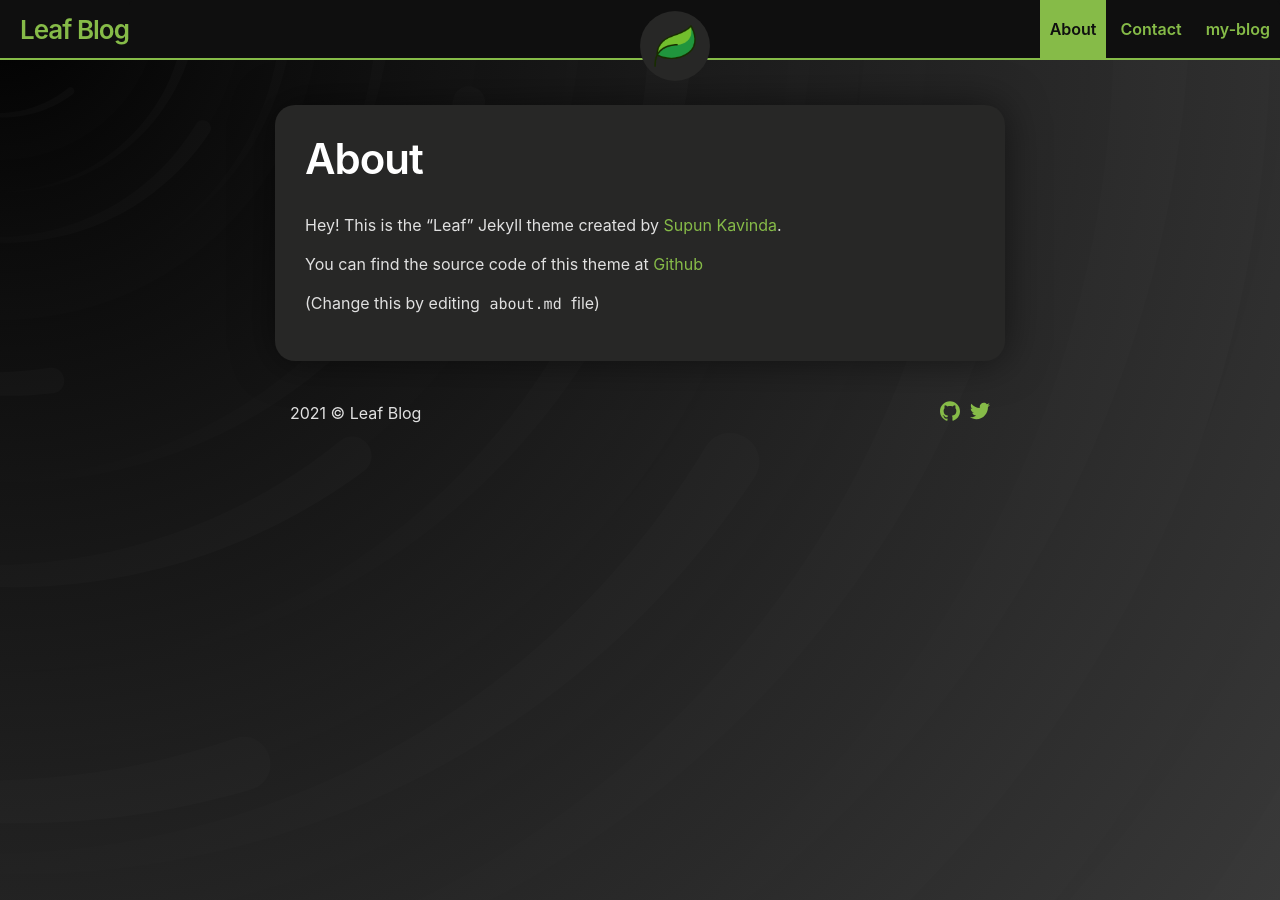
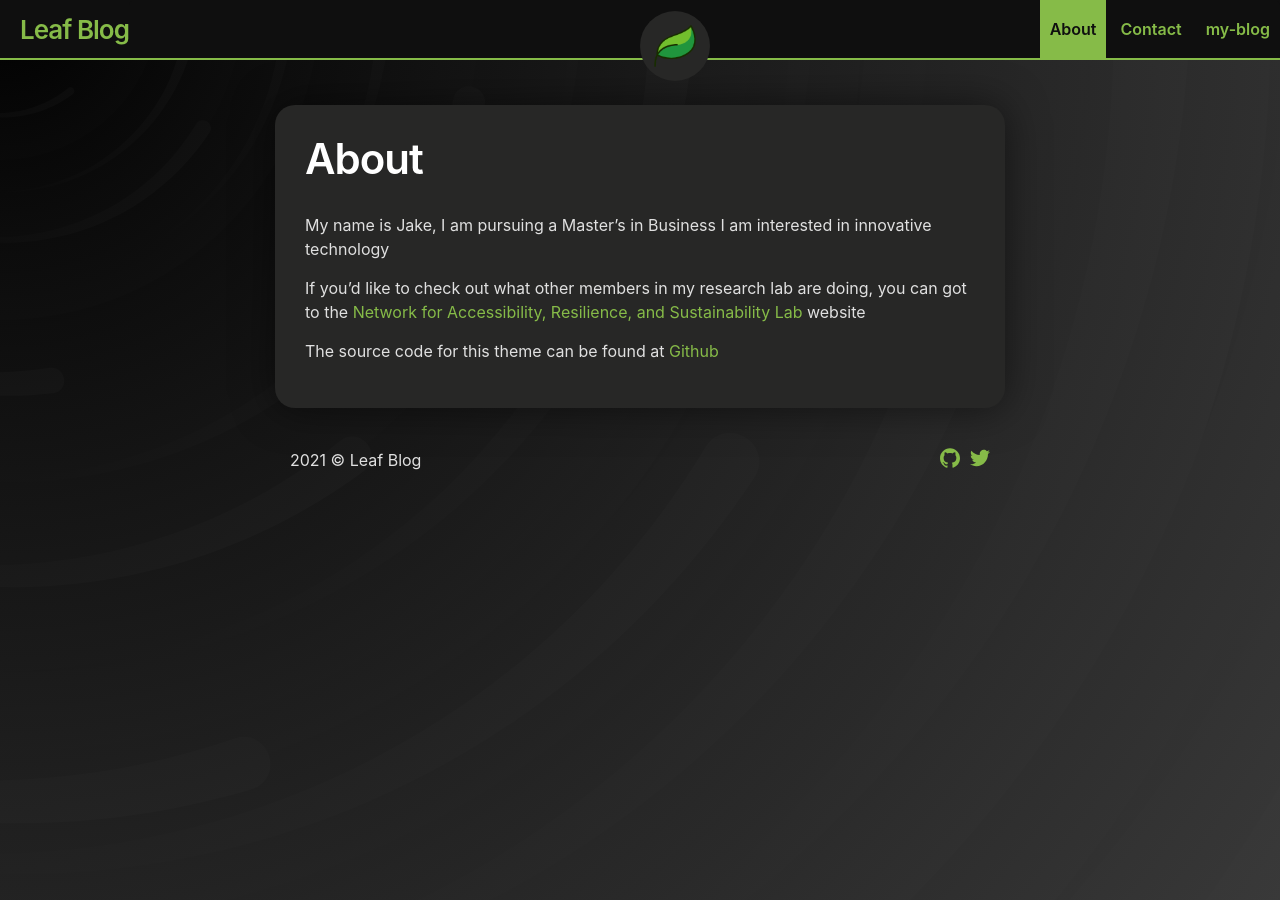
Before and after one commit to jhancock75/my-blog, a Jekyll site: the page built from about.md, in a window 1280 px wide. Built offline with Jekyll 4.4.1, drawn with Linux system fonts in a browser that asks for light colours.

Commit message:
Update about.md

```diff
--- a/about.md
+++ b/about.md
@@ -3,8 +3,10 @@ title: About
 layout: page
 ---
 
-Hey! This is the "Leaf" Jekyll theme created by <a rel="me" target="_blank" href="https://twitter.com/_SupunKavinda">Supun Kavinda</a>.
+My name is Jake, I am pursuing a Master's in Business I am interested in innovative technology
 
-You can find the source code of this theme at <a href="https://github.com/SupunKavinda/jekyll-theme-leaf">Github</a>
+If you'd like to check out what other members in my research lab are doing, you can got to the <a href="https://narslab.org/projects/">Network for Accessibility, Resilience, and Sustainability Lab</a> website
 
-(Change this by editing `about.md` file)
+
+
+The source code for this theme can be found at <a href="https://github.com/SupunKavinda/jekyll-theme-leaf">Github</a>
```
